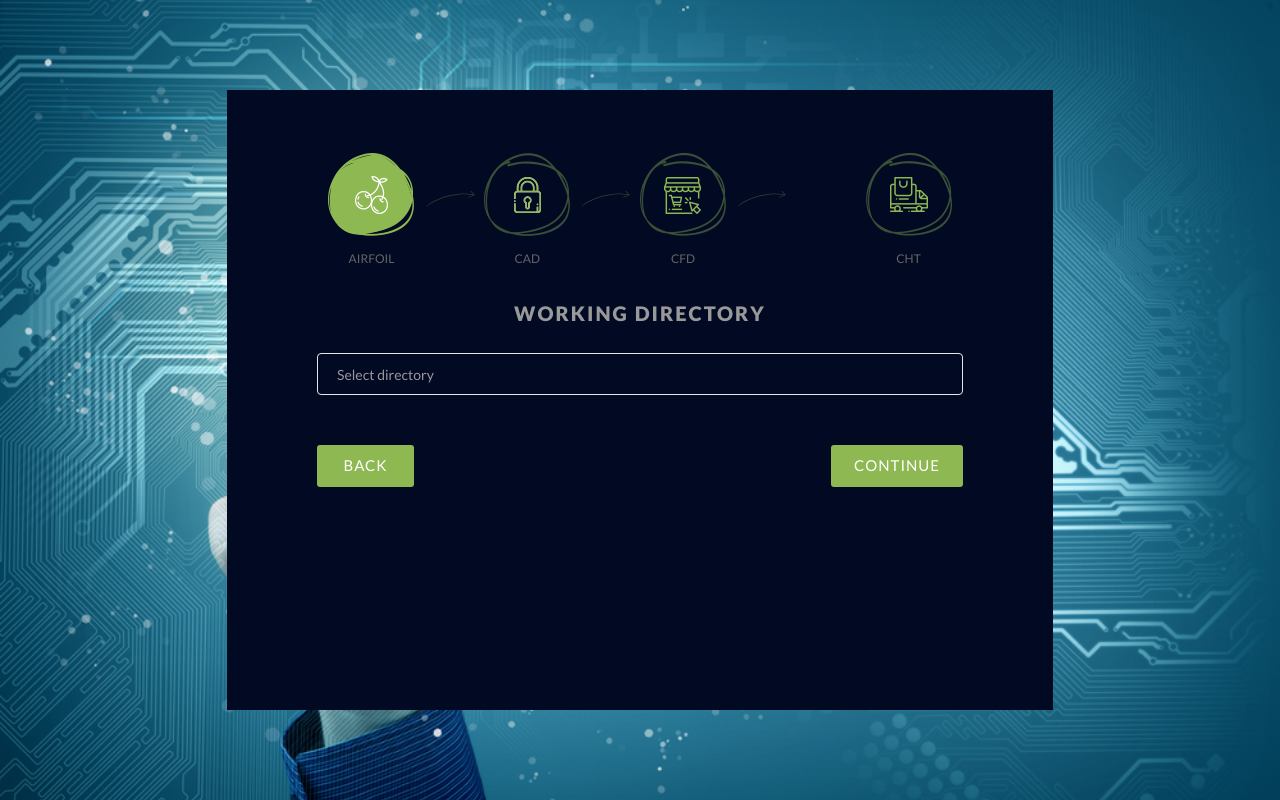
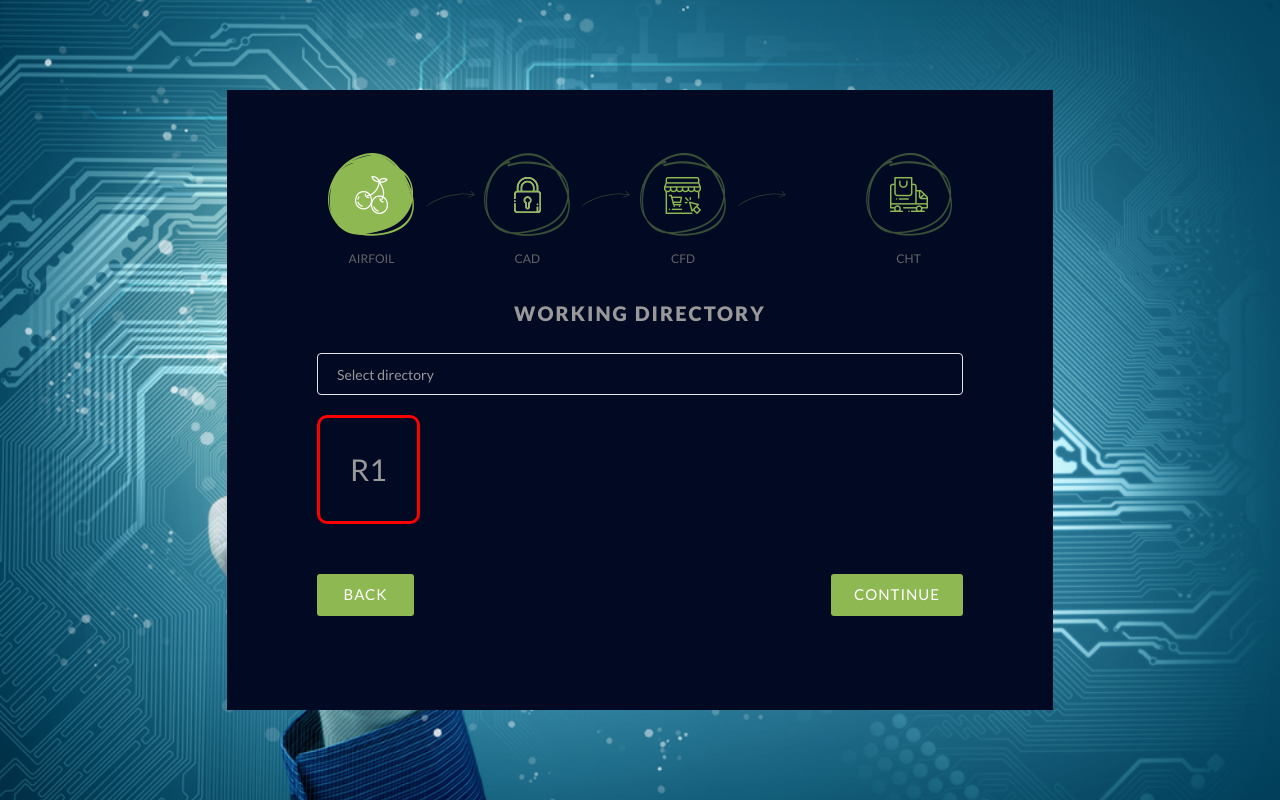
Before and after one commit to robertgrewe/mdo_setup_electron, an Electron app: page index.html in a window 1280 px wide. Drawn offline with nearby package versions, Linux system fonts and the light colour scheme.

Commit message:
Add initial turbine row selector

```diff
--- a/index.html
+++ b/index.html
@@ -32,6 +32,10 @@
 
 											<div class="form-row">
 												<input type="text" class="form-control" placeholder="Select directory" width=100>
+											</div>
+
+											<div class="form-row">
+												<p style="border:3px; border-style:solid; border-color:#FF0000; font-size: 3rem; display: inline-block; border-radius: 10px; padding: 1em;">R1</p>
 											</div>
 
 												<!-- <div class="form-row">
```
